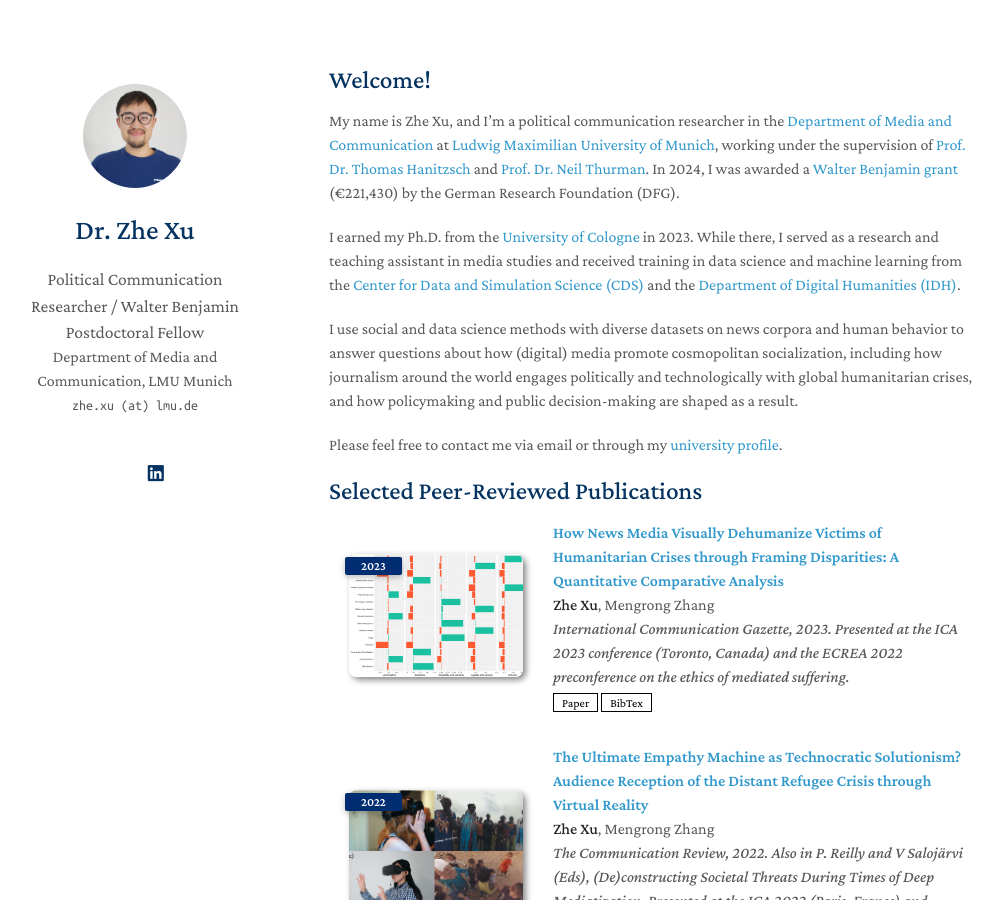
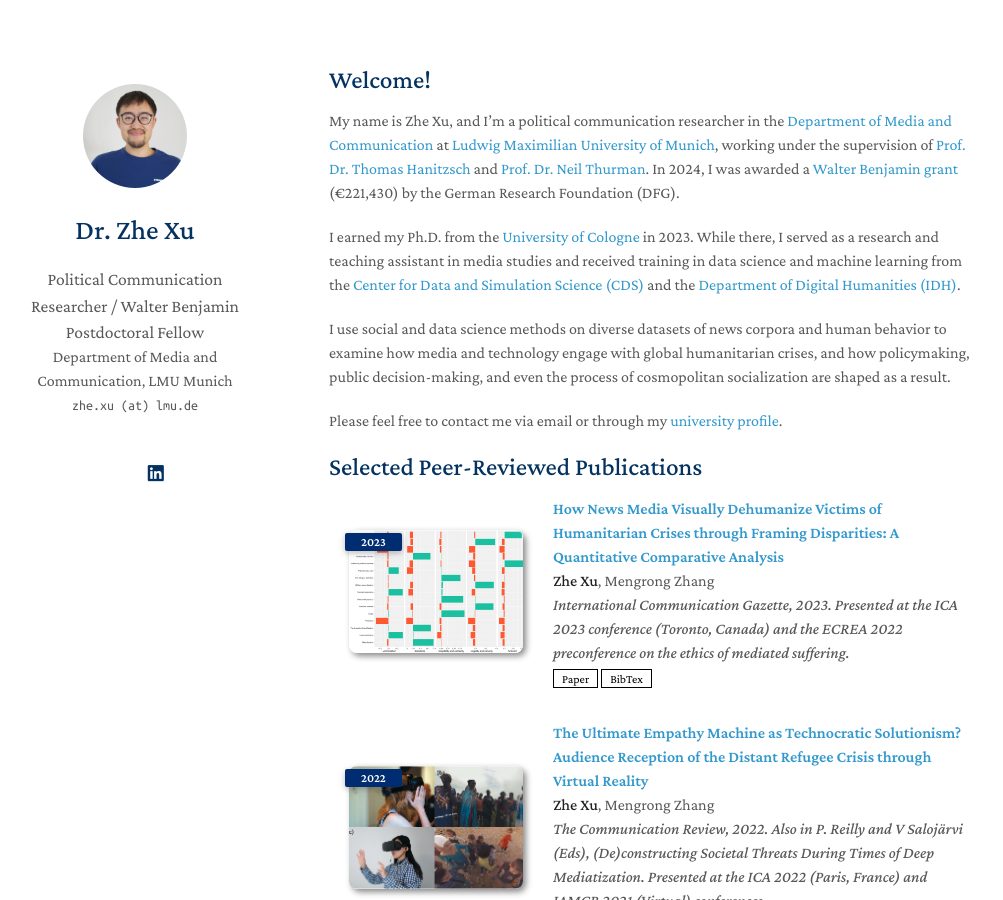
Before and after one commit to zhexuphd/home, a Jekyll site: the page built from index.md, in a window 1280 px wide and 900 px high. Shown: the whole window, without its empty margins (141-1144 px from the left). Built offline with Jekyll 4.4.1, drawn with Linux system fonts in a browser that asks for light colours; a style sheet for code colours, icons or effects is not loaded; our own code applies the rules of GitHub Pages for plain Markdown files.

Commit message:
Update index.md

```diff
--- a/index.md
+++ b/index.md
@@ -8,7 +8,7 @@ My name is Zhe Xu, and I'm a political communication researcher in the [Departme
 
 I earned my Ph.D. from the [University of Cologne](https://www.uni-koeln.de/en/) in 2023. While there, I served as a research and teaching assistant in media studies and received training in data science and machine learning from the [Center for Data and Simulation Science (CDS)](https://cds.uni-koeln.de/en/) and the [Department of Digital Humanities (IDH)](https://dh.phil-fak.uni-koeln.de/).
 
-I use social and data science methods with diverse datasets on news corpora and human behavior to answer questions about how (digital) media promote cosmopolitan socialization, including how journalism around the world engages politically and technologically with global humanitarian crises, and how policymaking and public decision-making are shaped as a result.
+I use social and data science methods on diverse datasets of news corpora and human behavior to examine how media and technology engage with global humanitarian crises, and how policymaking, public decision-making, and even the process of cosmopolitan socialization are shaped as a result.
 
 Please feel free to contact me via email or through my [university profile](https://www.ifkw.uni-muenchen.de/organisation/personen/mitarbeiter/xu_zhe/index.html).
 
```
